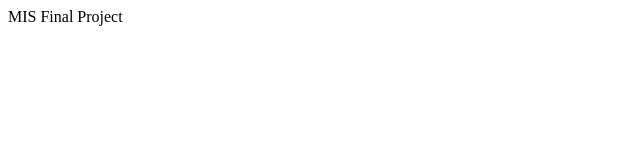
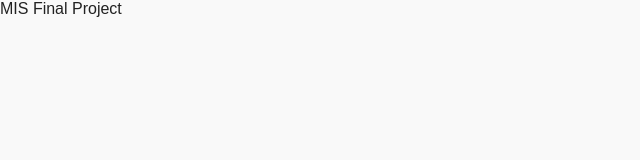
Before and after one commit to areedmostafa/country-finder-api, a plain HTML site: page index.html in a window 1280 px wide. Shown: the whole page, without its empty margins (0-640 px from the left). Drawn offline with Linux system fonts and the light colour scheme.

Commit message:
Initial Commit

```diff
--- a/index.html
+++ b/index.html
@@ -4,6 +4,7 @@
     <meta charset="UTF-8">
     <meta name="viewport" content="width=device-width, initial-scale=1.0">
     <title>Empty Website</title>
+    <link rel="stylesheet" href="style.css">
 </head>
 <body>
     MIS Final Project
--- /dev/null
+++ b/style.css
@@ -0,0 +1,7 @@
+body {
+    margin: 0;
+    padding: 0;
+    font-family: Arial, sans-serif;
+    background-color: #f9f9f9;
+    color: #222;
+}
```
